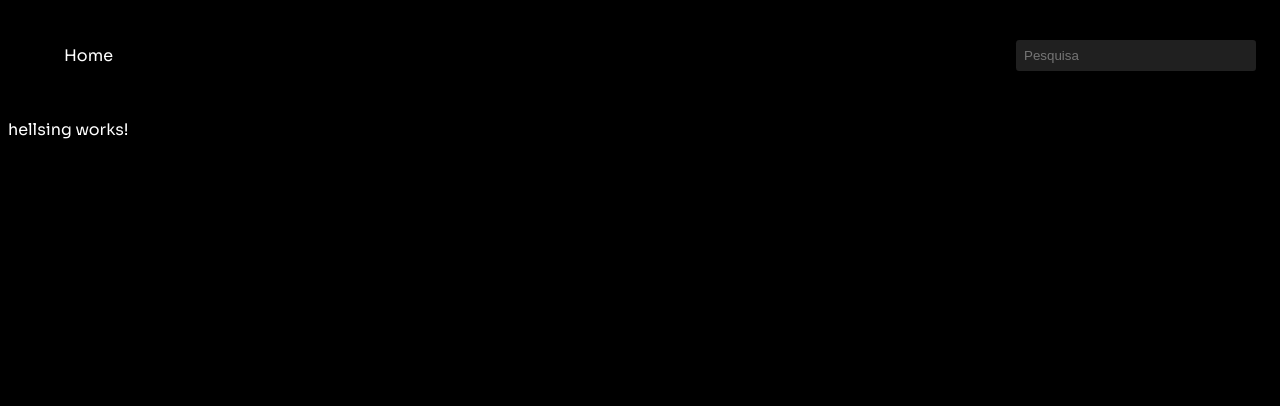
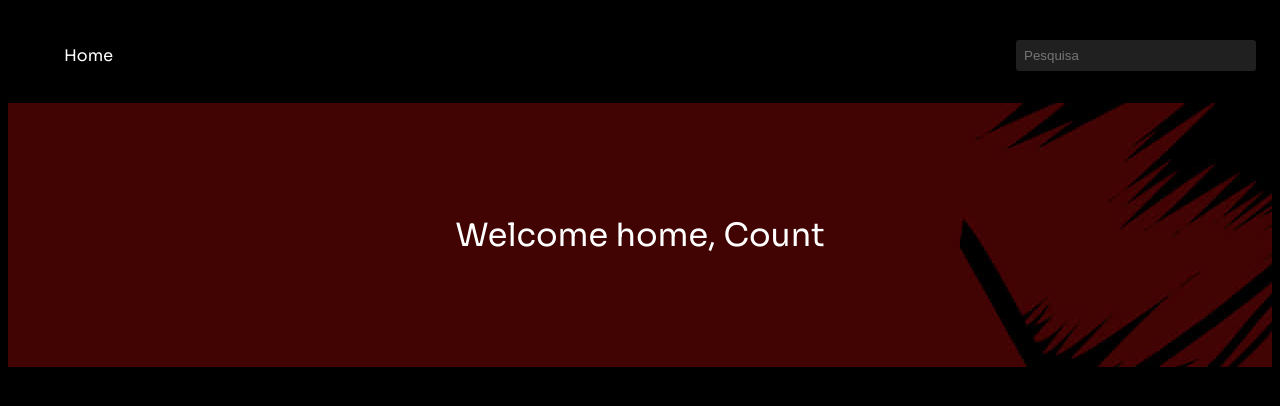
Before and after one commit to naskcodes/funsies-codigo-secreto, an Angular app in the folder codigo-secreto/: page /hellsing in a window 1280 px wide. Shown: the top 406 px of the page. Built offline with nearby package versions, Linux system fonts and the light colour scheme.

Commit message:
feat: capa de fundo da página nova de Hellsing

```diff
--- a/codigo-secreto/src/app/hellsing/hellsing.html
+++ b/codigo-secreto/src/app/hellsing/hellsing.html
@@ -1,2 +1,6 @@
 <app-page-skeleton></app-page-skeleton>
-<p>hellsing works!</p>
+<div class="hellsing-container">
+    <div class="hellsing-container-heading">
+        <p class="hellsing-container-heading-p">Welcome home, Count</p>
+    </div>
+</div>
--- a/codigo-secreto/src/styles.scss
+++ b/codigo-secreto/src/styles.scss
@@ -77,4 +77,19 @@ input::-webkit-outer-spin-button, input::-webkit-inner-spin-button {
     border-radius: .2rem;
     color: #FFFFFF;
     padding: .5rem;
+};
+
+//Mika Snowden, 14/7/2025, 14:41 >> Style do component hellsing
+.hellsing-container {
+    background: url(app/hellsing/assets/hellsing-ultimate-4k-4000-x-2250-zg06ofymhw6jnxs8.jpg);
+    // background-color: #1D0000;
+};
+
+.hellsing-container-heading {
+    padding: 5rem;
 }
+
+.hellsing-container-heading-p {
+    text-align: center;
+    font-size: 2rem;
+}
```
Also changed, not shown: codigo-secreto/src/app/hellsing/assets/hellsing-ultimate-4k-4000-x-2250-zg06ofymhw6jnxs8.jpg (added).
